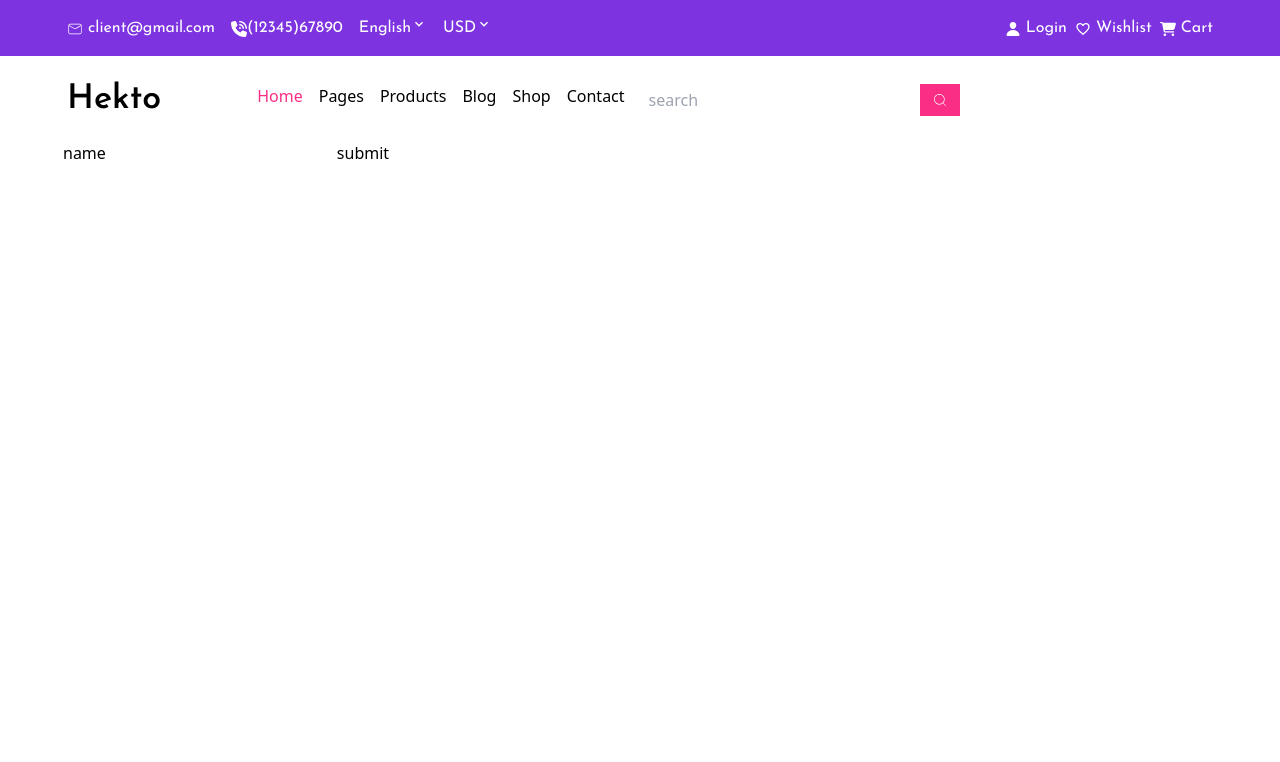
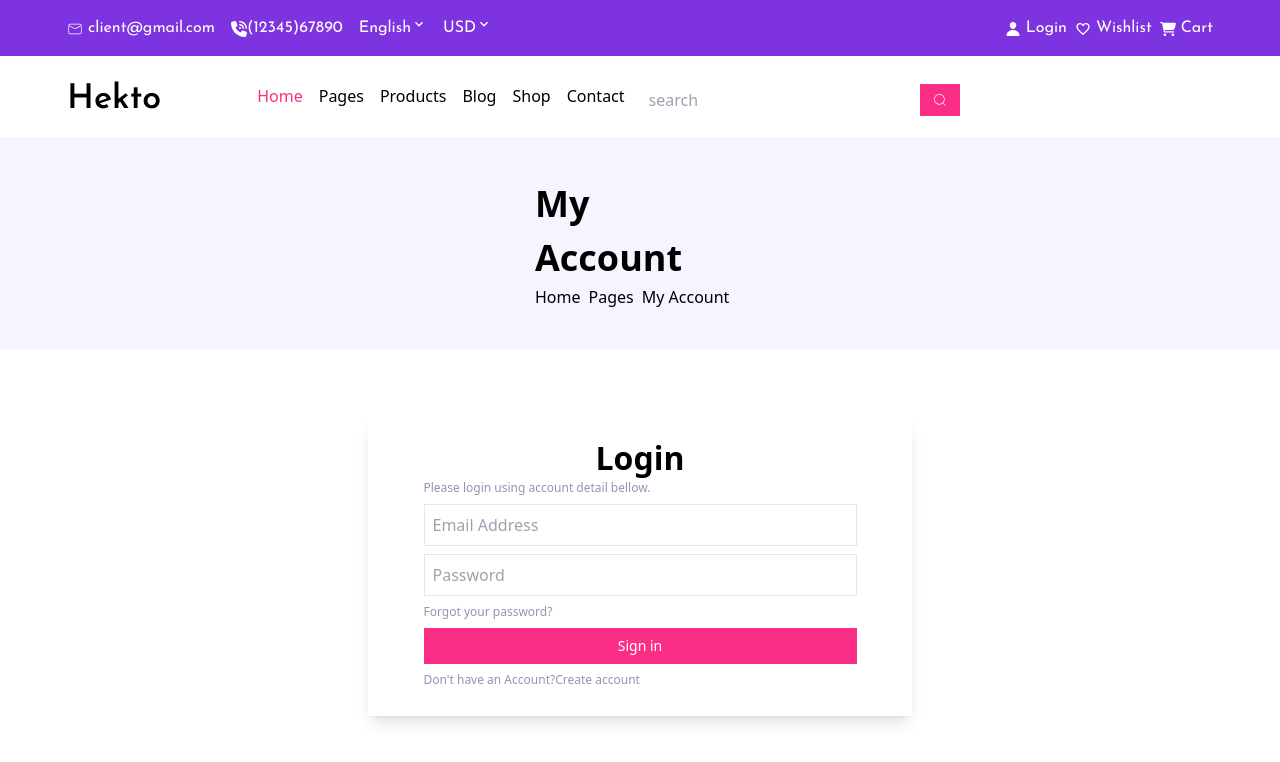
Before and after one commit to nischal58-krt/React_ecommerce24, a React (Vite) app: page /login in a window 1280 px wide. Shown: the top 762 px of the page. Built offline with nearby package versions, Linux system fonts and the light colour scheme.

Commit message:
add footer and login page

```diff
--- /dev/null
+++ b/src/components/home/common/Footer.jsx
@@ -0,0 +1,65 @@
+import React from "react";
+import { FaRegCopyright } from "react-icons/fa6";
+import { CiFacebook } from "react-icons/ci";
+import { FaInstagram } from "react-icons/fa";
+
+function Footer() {
+  return (
+    <>
+      <footer>
+        <div className="bg-[#EEEFFB] ">
+          <div className="container w-full items-center py-[31px] sm:container sm:flex sm:justify-between">
+            <h1 className="leading-auto inline-block font-josefin text-[34px] font-semibold ">
+              Hekto{" "}
+            </h1>
+            <ul>
+              <input type="text " placeholder="Enter your E-mail address" />
+              <button className=" bg-secondary px-3 text-white">
+                {" "}
+                Sign Up{" "}
+              </button>
+              <p className="text-[#8A8FB9]">Contact Info</p>
+              <li className="text-[#8A8FB9]">
+                17 Princess Road, London, Greater London NW1 8JR, UK
+              </li>
+            </ul>
+
+            <div className=" sm:gap-4">
+              <h1 className="leading-auto inline-block font-josefin text-[34px] font-bold">
+                Categories
+              </h1>
+              <ul className="text-[#8A8FB9]">
+                <li>Laptop & Computers</li>
+                <li> Camera & Photography</li>
+                <li>Smart Phones & Tablets</li>
+                <li>Laptop & Computers</li>
+                <li>Video Games Consoles</li>
+              </ul>
+            </div>
+            <div className="sm:gap-4">
+              <h2 className="leading-auto inline-block font-josefin text-[34px] font-bold">
+                Customer Care{" "}
+              </h2>
+              <ul className="text-[#8A8FB9]">
+                <li>My Account</li>
+                <li> Discount</li>
+                <li>Returns</li>
+                <li>Order History</li>
+                <li>Order Tracking</li>
+              </ul>
+            </div>
+          </div>
+        </div>
+        <div className="bg-[#E7E4F8] ">
+        <nav className="text-center flex gap-3 text-2xl text-[#8A8FB9] ">
+          <FaRegCopyright  className=""/>All Rights reserved
+          <CiFacebook className="" />
+          <FaInstagram />
+          </nav>
+        </div>
+      </footer>
+    </>
+  );
+}
+
+export default Footer;
--- a/src/components/home/common/RootElement.jsx
+++ b/src/components/home/common/RootElement.jsx
@@ -2,11 +2,13 @@ import React from 'react'
 
 import {Link,Outlet} from "react-router-dom"
 import Header from './Header'
+import Footer from './Footer'
 
 function RootElement() {
   return (
     <div>
       <Header/>
+      {/* <Footer/> */}
       <Outlet/>
     </div>
   )
--- a/src/pages/Home.jsx
+++ b/src/pages/Home.jsx
@@ -8,7 +8,7 @@ import Slider from "react-slick";
 import Product from "../components/home/HomeProduct"
 import Signup from "./Signup";
 import LatestProducts from "./LatestProducts";
-
+import Footer from "../components/home/common/Footer";
 
 function Home() {
   const  settings = {
@@ -67,6 +67,7 @@ function Home() {
        <Banner background={"bg-banner-3"}/> */}
        </Slider>
        <Product/>
+       <Footer/>
        {/* <LatestProducts/> */}
         {/* <Signup/> */}
     </>
--- a/src/pages/Login.jsx
+++ b/src/pages/Login.jsx
@@ -3,14 +3,57 @@ import React from "react";
 function Login() {
   return (
     <>
-      <div
-        className="container  border-primary-light px-2 py-1
-                  focus:border-secondary focus:outline-none focus:transition-all"
-      >
-        name
-        <input type="text" />
-        submit
-        <input type="text" />
+        {/* <div
+      style={{
+        display: "flex",
+        flexDirection: "column",
+        gap: "0.5rem",
+        justifyContent: "space-around",
+        alignItems: "center",
+        maxWidth: "300px",
+        border: "1px solid black",
+        margin: "auto",
+      }}
+    >
+    </div> */}
+
+        <div className="bg-[#F6F5FF]">
+        <div className="mx-auto max-w-[210px] py-10">
+          <p className="text-[20px] font-bold md:text-[36px]">My Account</p>
+          <div className="flex flex-wrap gap-2 text-xs md:text-base">
+            <a href="" className=" hover:text-secondary">
+              Home
+            </a>
+            <a href="" className=" hover:text-secondary">
+              Pages
+            </a>
+            <a href="" className=" hover:text-secondary">
+              My Account
+            </a>
+          </div>
+        </div>
+      </div>
+
+      <div className="mx-auto mt-[67px] flex w-[302px] items-center justify-center p-[28px] shadow-lg md:w-[544px]">
+        <div className="flex w-[240px] flex-col justify-center gap-2 md:w-[433px]">
+          <p className="text-center text-xl font-bold md:text-[32px]">Login</p>
+          <p className="text-xs text-[#9096B2]">
+            Please login using account detail bellow.
+          </p>
+          <input
+            type="text"
+            className="border p-2"
+            placeholder="Email Address"
+          />
+          <input type="text" className="border p-2" placeholder="Password" />
+          <p className="text-xs text-[#9096B2]">Forgot your password?</p>
+          <button className="w-full bg-secondary py-2 text-sm text-white">
+            Sign in
+          </button>
+          <p className="text-xs text-[#9096B2] hover:text-red-300">
+            Don't have an Account?Create account
+          </p>
+        </div>
       </div>
     </>
   );
```
